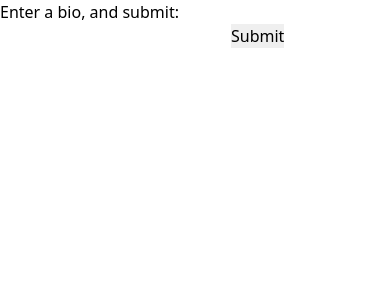
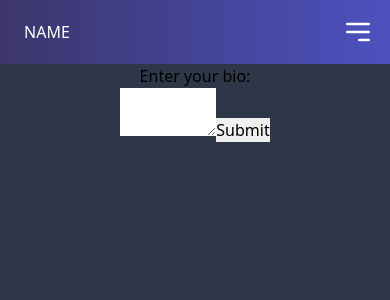
Before and after one commit to owen-duncan-snobel/1by1, a React (Create React App) app in the folder frontend/: page / in a window 390 px wide. Shown: the top 300 px of the page. Built offline with nearby package versions, Linux system fonts and the light colour scheme.

Commit message:
updated css

```diff
--- a/frontend/src/App.js
+++ b/frontend/src/App.js
@@ -27,12 +27,50 @@ function App() {
 	};
 
 	return (
-		<div className="App" className="container mx-auto">
-			<form onSubmit={mySubmitHandler} method="post">
-				<p>Enter a bio, and submit:</p>
-				<input name="bio" type="text" onChange={myChangeHandler} />
-				<input type="submit" />
-			</form>
+		<div className="App ">
+			<nav
+				role="navigation"
+				className="flex justify-between items-center h-16 bg-gradient-to-r from-indigo-900 to-indigo-700 text-white relative"
+			>
+				<a href="index.html" className="pl-6">
+					NAME
+				</a>
+				<div className="px-4 cursor-pointer md:hidden" id="bars">
+					<svg
+						className="w-8 h-8"
+						fill="none"
+						stroke="currentColor"
+						viewBox="0 0 24 24"
+						xmlns="http://www.w3.org/2000/svg"
+					>
+						<path
+							stroke-linecap="round"
+							stroke-linejoin="round"
+							stroke-width={2}
+							d="M4 6h16M4 12h16m-7 6h7"
+						></path>
+					</svg>
+				</div>
+				<div className="hidden md:block" id="menu">
+					<a href="index.html" className="p-4">
+						Home
+					</a>
+					<a href="about.html" className="p-4">
+						About
+					</a>
+				</div>
+			</nav>
+			<div className="h-screen bg-gray-800">
+				<form className="text-center" onSubmit={mySubmitHandler}>
+					<p>Enter your bio:</p>
+					<textarea
+						className="w-24 md:w-auto"
+						type="text"
+						onChange={myChangeHandler}
+					/>
+					<input type="submit" />
+				</form>
+			</div>
 		</div>
 	);
 }
```
Also changed, not shown: 2 other files (tests, documents, lock files or other folders).
